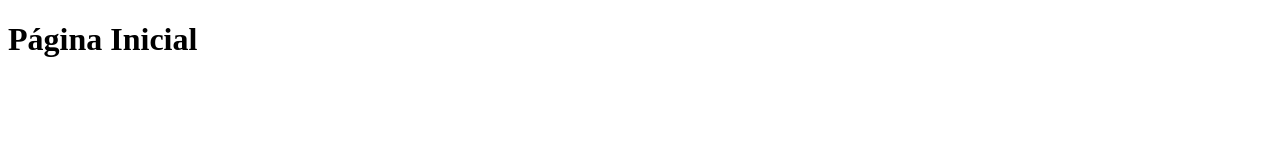
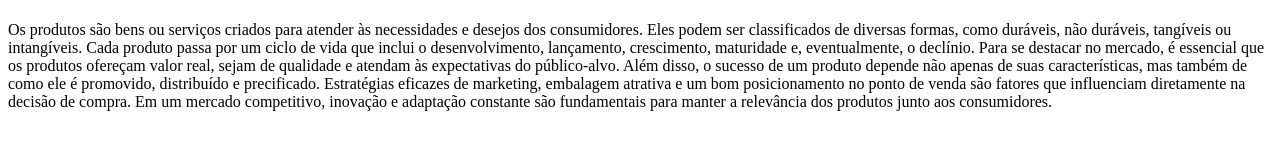
Before and after one commit to RafaelVK0/teste-git-senac, a plain HTML site: page index.html in a window 1280 px wide. Drawn offline with Linux system fonts and the light colour scheme.

Commit message:
parágrafos

```diff
--- a/index.html
+++ b/index.html
@@ -9,6 +9,9 @@
 
 </head>
 <body>
-    <h1>Página Inicial</h1>
+    <h1></h1>
+    Os produtos são bens ou serviços criados para atender às necessidades e desejos dos consumidores. Eles podem ser classificados de diversas formas, como duráveis, não duráveis, tangíveis ou intangíveis. Cada produto passa por um ciclo de vida que inclui o desenvolvimento, lançamento, crescimento, maturidade e, eventualmente, o declínio. Para se destacar no mercado, é essencial que os produtos ofereçam valor real, sejam de qualidade e atendam às expectativas do público-alvo.
+
+Além disso, o sucesso de um produto depende não apenas de suas características, mas também de como ele é promovido, distribuído e precificado. Estratégias eficazes de marketing, embalagem atrativa e um bom posicionamento no ponto de venda são fatores que influenciam diretamente na decisão de compra. Em um mercado competitivo, inovação e adaptação constante são fundamentais para manter a relevância dos produtos junto aos consumidores.
 </body>
 </html>
```
